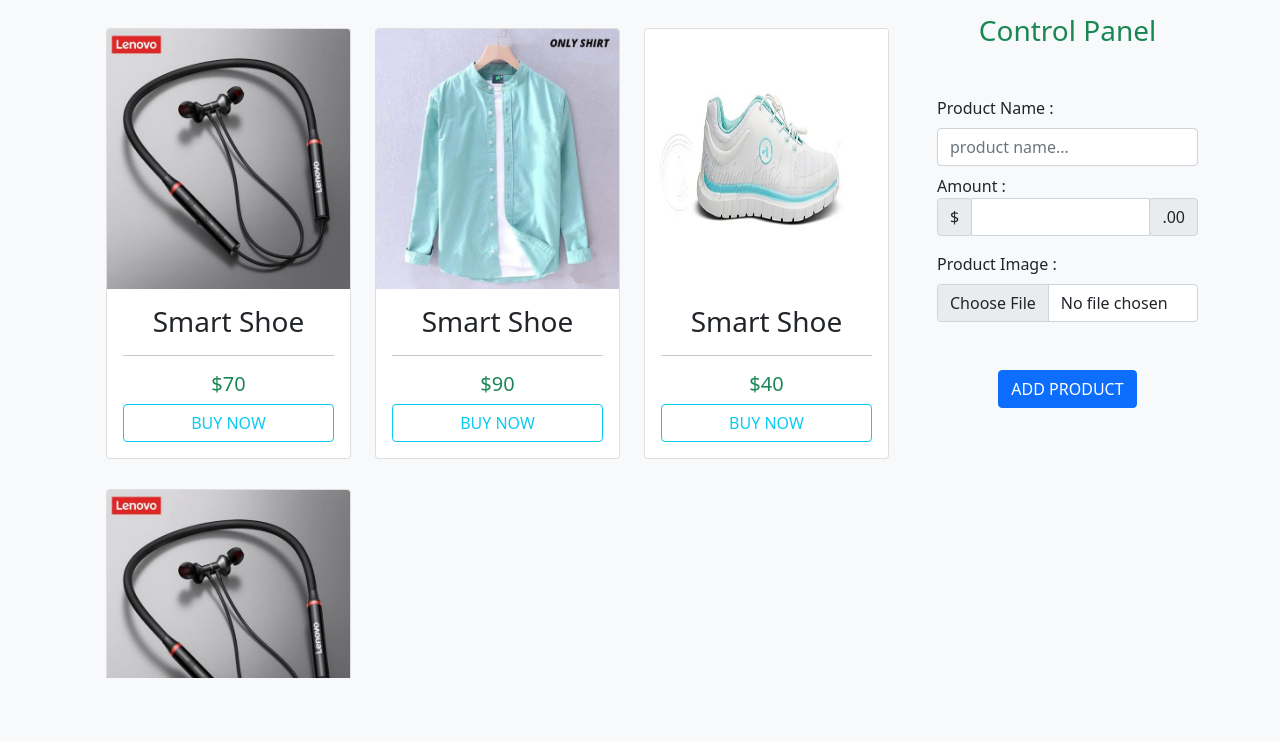
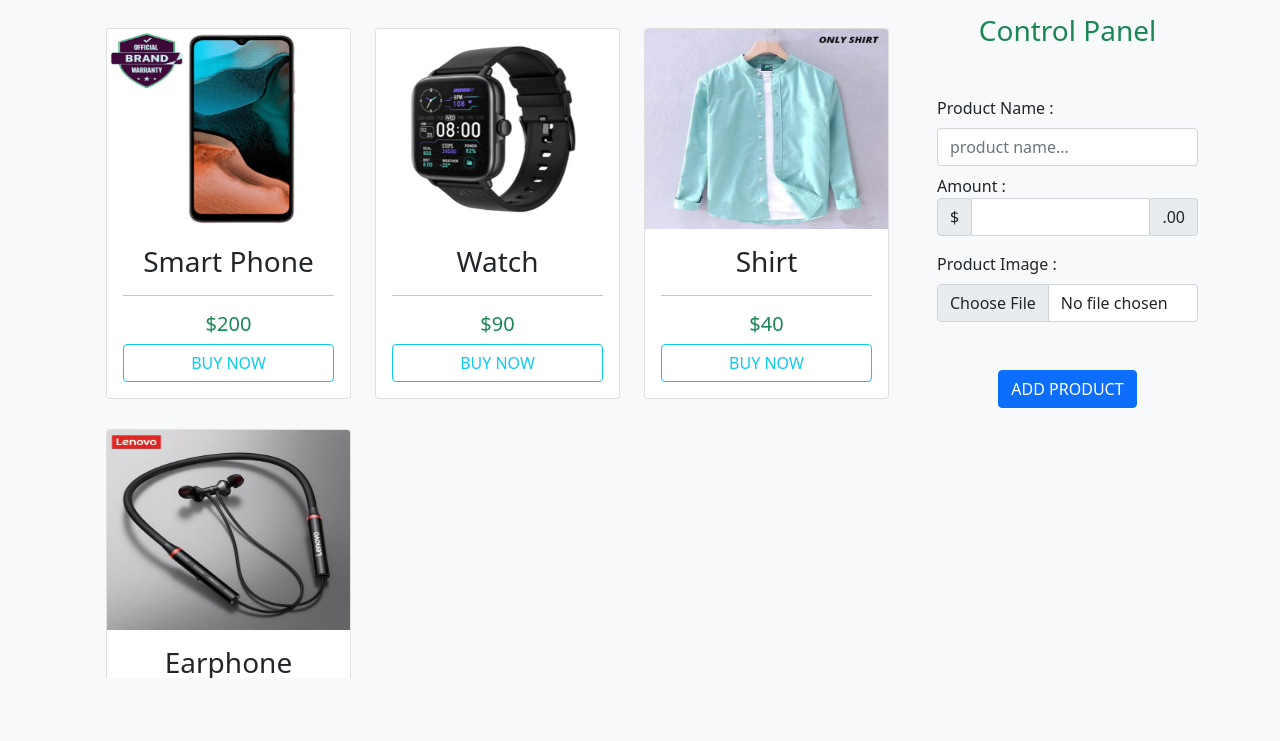
Before and after one commit to Hriday-paul/add-ecomarce-product, a plain HTML site: page index.html in a window 1280 px wide. Shown: the part 59-800 px from the top of the page. Drawn offline with nearby package versions, Linux system fonts and the light colour scheme.

Commit message:
edit img size

```diff
--- a/index.html
+++ b/index.html
@@ -11,18 +11,15 @@
     <!-- Bootstrap CSS -->
     <link href="https://cdn.jsdelivr.net/npm/bootstrap@5.0.2/dist/css/bootstrap.min.css" rel="stylesheet" integrity="sha384-EVSTQN3/azprG1Anm3QDgpJLIm9Nao0Yz1ztcQTwFspd3yD65VohhpuuCOmLASjC" crossorigin="anonymous">
     <style>
-        /* input[type="file"]{
-            display: none;
-        }*/
         .card{
             margin-top: 30px;
         }
         .head{
             align-items: center;
+            padding: 0 20px;
         }
         .logo{
             font-size: 25px;
-            margin-left: 20px;
             text-decoration: none;
         }
         .logo:hover{
@@ -43,8 +40,8 @@
             margin-top: 57px;
         }
       img{
-        height : 260px;
-        width : 200px;
+        height : 200px;
+        width : 100%;
         }
         .sm-scr{
             margin-top: 57px;
@@ -53,6 +50,10 @@
             color: green;
         }
         @media only screen and (max-width: 767px){
+            img{
+                height : 290px;
+                width : 100%;
+            }
             .sm-scr{
                 height: 0;
                 overflow: hidden;
@@ -108,11 +109,26 @@
 
                         <div class="col-lg-4 col-md-6">
                             <div class="card">
-                                <img id="card-img" class="card-img-top" src="img/earphone.jpg" alt="">
+                                <img id="card-img" class="card-img-top" src="img/smart-phone.jpg" alt="">
                                 <div class="card-body">
-                                    <h3 class="text-center card-tittle">Smart Shoe</h3><hr>
+                                    <h3 class="text-center card-tittle">Smart Phone</h3><hr>
                                     <div class="money">
-                                        <h5 class="text-center text-success">$70</h5>
+                                        <h5 class="text-center text-success">$200</h5>
+                                    </div>
+                                    <div class="d-grid gap-2">
+                                        <button class="btn btn-outline-info" type="button">BUY NOW</button>
+                                    </div>
+                                </div>
+                            </div>
+                        </div>
+
+                        <div class="col-lg-4 col-md-6">
+                            <div class="card">
+                                <img class="card-img-top" src="img/watch.jpg" alt="">
+                                <div class="card-body">
+                                    <h3 class="text-center">Watch</h3><hr>
+                                    <div class="money">
+                                        <h5 class="text-center text-success">$90</h5>
                                     </div>
                                     <div class="d-grid gap-2">
                                         <button class="btn btn-outline-info" type="button">BUY NOW</button>
@@ -125,22 +141,7 @@
                             <div class="card">
                                 <img class="card-img-top" src="img/shirt.jpg" alt="">
                                 <div class="card-body">
-                                    <h3 class="text-center">Smart Shoe</h3><hr>
-                                    <div class="money">
-                                        <h5 class="text-center text-success">$90</h5>
-                                    </div>
-                                    <div class="d-grid gap-2">
-                                        <button class="btn btn-outline-info" type="button">BUY NOW</button>
-                                    </div>
-                                </div>
-                            </div>
-                        </div>
-
-                        <div class="col-lg-4 col-md-6">
-                            <div class="card">
-                                <img class="card-img-top" src="img/01.jpg" alt="">
-                                <div class="card-body">
-                                    <h3 class="text-center">Smart Shoe</h3><hr>
+                                    <h3 class="text-center">Shirt</h3><hr>
                                     <div class="money">
                                         <h5 class="text-center text-success">$40</h5>
                                     </div>
@@ -155,7 +156,7 @@
                             <div class="card">
                                 <img class="card-img-top" src="img/earphone.jpg" alt="">
                                 <div class="card-body">
-                                    <h3 class="text-center">Smart Shoe</h3><hr>
+                                    <h3 class="text-center">Earphone</h3><hr>
                                     <div class="money">
                                         <h5 class="text-center text-success">$30</h5>
                                     </div>
@@ -193,10 +194,10 @@
                     <input class="form-control" type="file" id="file" required>
                 </div>
 
-                <div class="text-center mb-2">
+                <div class="text-center mb-3">
                     <button id="submit" type="submit" class="btn btn-primary text-center">ADD PRODUCT</button>
                 </div>
-                <p class="text-center" id="status"></p>
+                <p class="text-center mb-5" id="status"></p>
             </div>
         </div>
     </div>
```
Also changed, not shown: img/smart-phone.jpg (added), img/watch.jpg (added).
